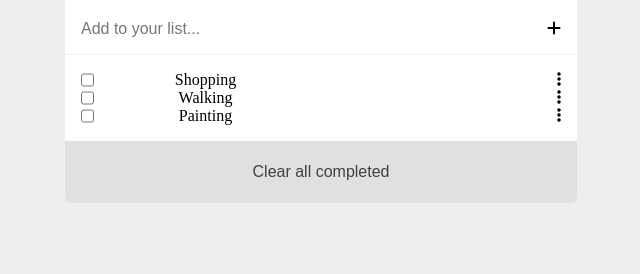
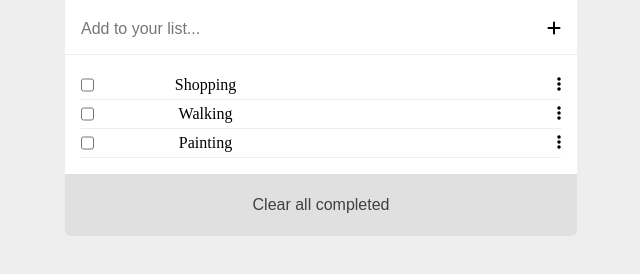
Before and after one commit to iAmWaris97/to-do-list, a website built with webpack: page src/index.html in a window 1280 px wide. Shown: the part 144-418 px from the top of the page, without its empty margins (319-959 px from the left). Built offline with nearby package versions, Linux system fonts and the light colour scheme.

Commit message:
Style list items to have some padding

```diff
--- a/src/style.css
+++ b/src/style.css
@@ -67,6 +67,11 @@ form {
   justify-content: space-between;
 }
 
+.container-li {
+  padding: 5px 0;
+  border-bottom: 1px solid #eee;
+}
+
 label {
   margin-left: -15em;
 }
```
